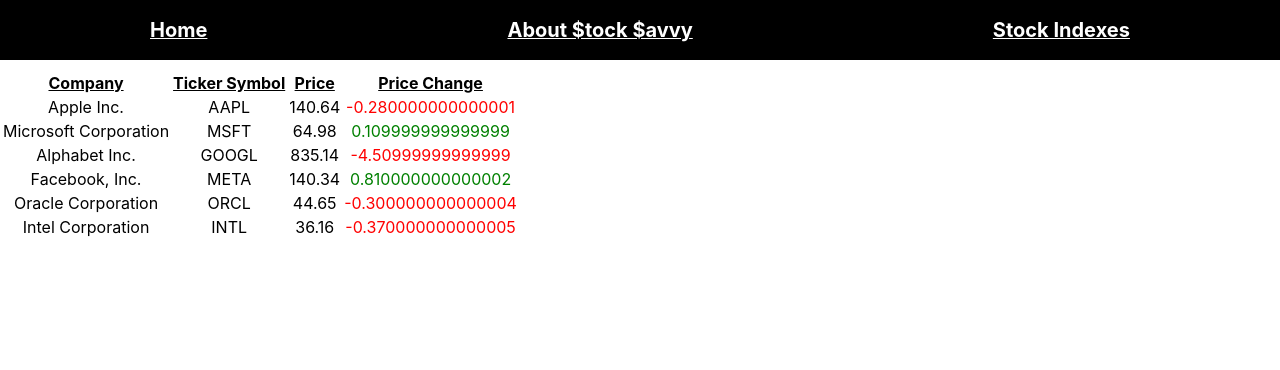
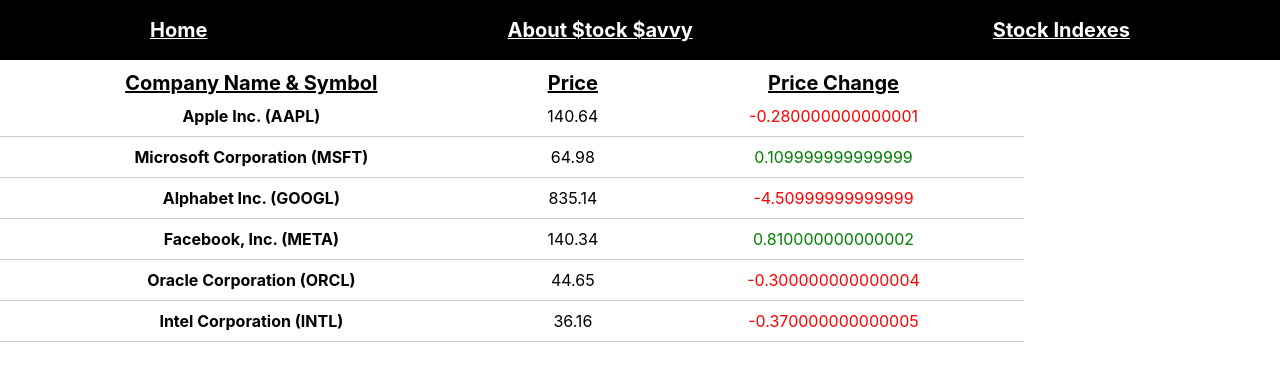
Before and after one commit to Karlilz/React-Stocks, a React (Create React App) app: page /stocks in a window 1280 px wide. Shown: the top 370 px of the page. Built offline with nearby package versions, Linux system fonts and the light colour scheme.

Commit message:
app fully working

```diff
--- a/src/App.js
+++ b/src/App.js
@@ -16,9 +16,8 @@
       <Route path='/' element={<Home></Home>}></Route>
       <Route path='/about' element={<About></About>}></Route>
       <Route path='/stocks' element={<Dashboard></Dashboard>}></Route>
-      {/* <Route path='/stocks/:symbol' element={<Stock></Stock>}></Route> */}
+      <Route path='/stocks/:symbol' element={<Stock></Stock>}></Route>
       </Routes>
-    {/* <Stock/> */}
     </div>
   );
 }
--- /dev/null
+++ b/src/components/data.json
@@ -0,0 +1,8 @@
+[
+{"name": "Apple Inc.", "symbol": "AAPL", "lastPrice": 140.64, "change": -0.280000000000001, "high": 141.74, "low": 140.35, "open": 141.5},
+{"name": "Microsoft Corporation", "symbol": "MSFT", "lastPrice": 64.98, "change": 0.109999999999999, "high": 65.45, "low": 64.76, "open": 65.12},
+{"name": "Alphabet Inc.", "symbol": "GOOGL", "lastPrice": 835.14, "change": -4.50999999999999, "high": 844, "low": 829.1, "open": 842},
+{"name": "Facebook, Inc.", "symbol": "FB", "lastPrice": 140.34, "change": 0.810000000000002, "high": 141.0244, "low": 139.76, "open": 140.08},
+{"name": "Oracle Corporation", "symbol": "ORCL", "lastPrice": 44.65, "change": -0.300000000000004, "high": 45.09, "low": 44.575, "open": 44.91},
+{"name": "Intel Corporation", "symbol": "INTL", "lastPrice": 36.16, "change": -0.370000000000005, "high": 36.78, "low": 36.125, "open": 36.58}
+]
--- a/src/pages/Dashboard.jsx
+++ b/src/pages/Dashboard.jsx
@@ -13,32 +13,28 @@
 
   return (
     <div style={{ display: 'flex', justifyContent: 'left', marginTop: '10px'}}>
-      <table>
+      <table style={{ width: '80%', borderCollapse: 'collapse', marginBottom: '20px' }}>
         <tr>
-          <th style={{textDecoration:"underline"}}>Company</th>
-          <th style={{textDecoration:"underline"}}>Ticker Symbol</th>
-          <th style={{textDecoration:"underline"}}>Price</th>
-          <th style={{textDecoration:"underline"}}>Price Change</th>
+          <th style={{textDecoration:"underline", fontSize:"20px"}}>Company Name & Symbol</th>
+          <th style={{textDecoration:"underline", fontSize:"20px"}}>Price</th>
+          <th style={{textDecoration:"underline", fontSize:"20px"}}>Price Change</th>
         </tr>
         {stocks.map((stock) => {
           return (
             <tr key={stock.symbol}>
-              <td>
-                <Link to={`/stocks/${stock.symbol}`} style={{ textDecoration: 'none', color: 'black' }}>
-                  {stock.name}
+              <td style={{ borderBottom: "1px solid #ccc", padding: '10px' }}>
+                <Link to={`/stocks/${stock.symbol}`} style={{ textDecoration: 'none', color: 'black'}}>
+                  <b>{stock.name} ({stock.symbol})</b>
                 </Link>
               </td>
-              <td>
-                <Link to={`/stocks/${stock.symbol}`} style={{ textDecoration: 'none', color: 'black' }}>
-                  {stock.symbol}
-                </Link>
-              </td>
-              <td>
-                <Link to={`/stocks/${stock.symbol}`} style={{ textDecoration: 'none', color: 'black' }}>
+
+              <td style={{ borderBottom: "1px solid #ccc", padding: '10px' }}>
+                <Link to={`/stocks/${stock.symbol}`} style={{ textDecoration: 'none', color: 'black'}}>
                   {stock.lastPrice}
                 </Link>
               </td>
-              <td>
+
+              <td style={{ borderBottom: "1px solid #ccc", padding: '10px' }}>
                 <Link to={`/stocks/${stock.symbol}`} style={{ textDecoration: 'none', color: stock.change > 0 ? 'green' : 'red' }}>
                   {stock.change}
                 </Link>
--- a/src/pages/Stock.jsx
+++ b/src/pages/Stock.jsx
@@ -1,9 +1,19 @@
 import React from 'react'
+import {useParams} from "react-router-dom"
+import data from "../components/data.json"
 
-const Stock = () => {
+const Stock = (props) => {
+  const params =useParams()
+  const symbol = params.symbol
+  const stock= data.find((item) => item.symbol === symbol)
   return (
     <div>
-        Stock
+      <h1 style={{textAlign:"left", fontSize:"20px"}}><b>Name:</b> {stock.name}({stock.symbol})</h1>
+      <h1 style={{textAlign:"left", fontSize:"20px"}}><b>Price:</b> {stock.lastPrice}</h1>
+      <h1 style={{textAlign:"left", fontSize:"20px", color: stock.change > 0 ? 'green' : 'red'}}><b>Change:</b> {stock.change}</h1>
+      <h1 style={{textAlign:"left", fontSize:"20px"}}><b>High:</b>{stock.high}</h1>
+      <h1 style={{textAlign:"left", fontSize:"20px"}}><b>Low:</b>{stock.low}</h1>
+      <h1 style={{textAlign:"left", fontSize:"20px"}}><b>Open:</b>{stock.open}</h1>
     </div>
   )
 }
```
